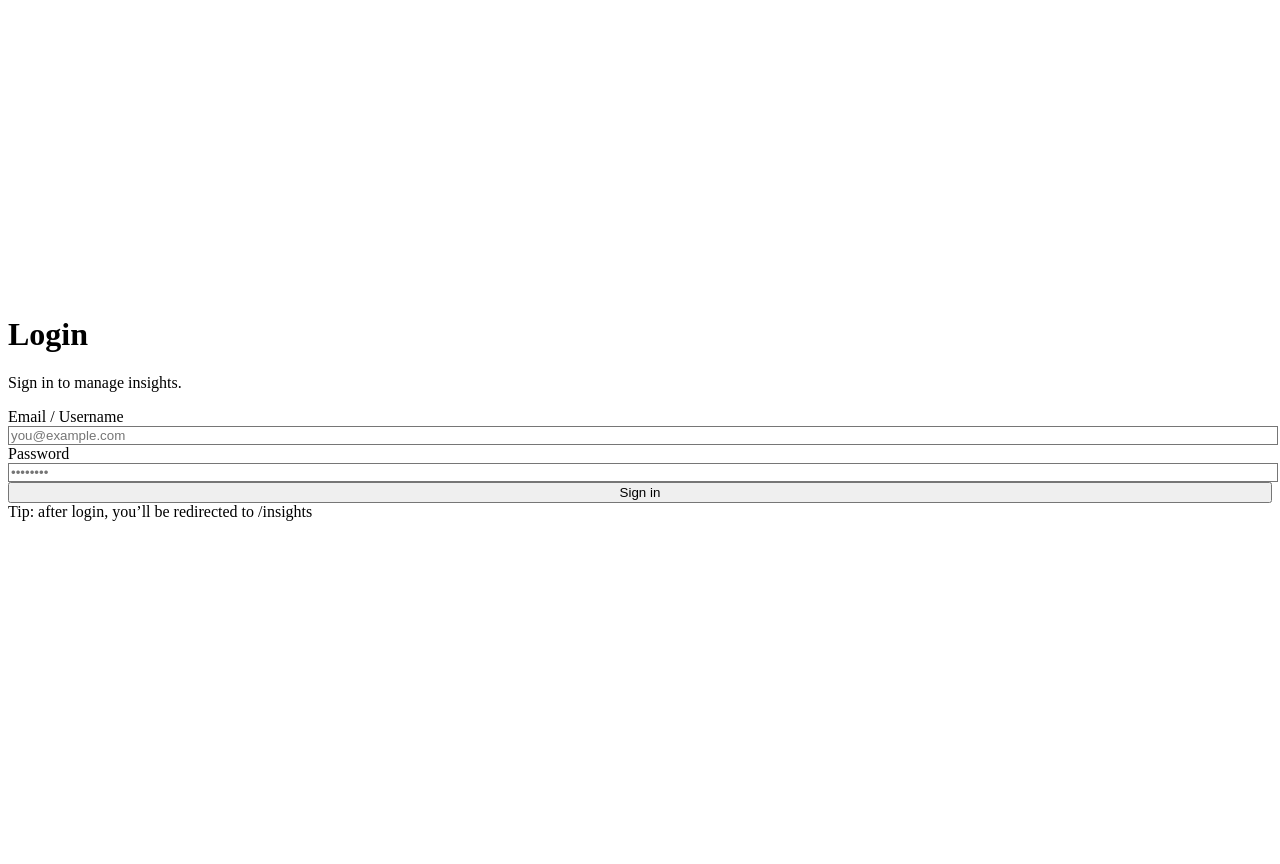
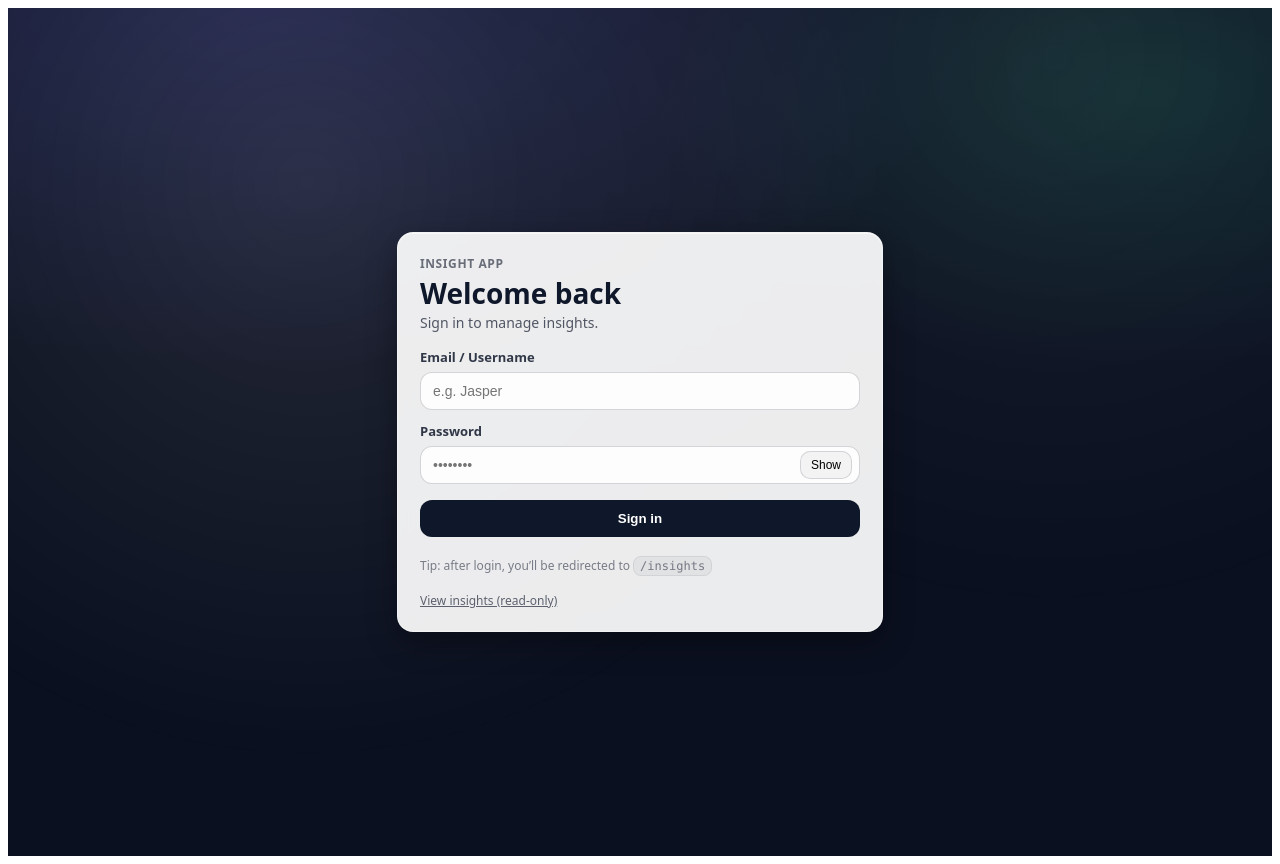
Before and after one commit to dev-jasper/insight-app, a React (Vite) app in the folder frontend/: page /login in a window 1280 px wide. Before the commit the page ends 816 px from the top, so only its background shows below. Built offline with nearby package versions, Linux system fonts and the light colour scheme; no server answers.

Commit message:
Added Style in Login Page

```diff
--- a/frontend/src/api/errors.ts
+++ b/frontend/src/api/errors.ts
@@ -3,7 +3,7 @@ import type { ApiError } from "./types";
 export type FieldErrors = Record<string, string[]>;
 
 export type ParsedApiError = {
-  message: string;              // human-friendly message
+  message: string;
   fieldErrors: FieldErrors;     // field-level errors (title/body/tags...)
   status?: number;
 };
@@ -26,11 +26,11 @@ export function parseApiError(err: unknown): ParsedApiError {
     };
   }
 
-  // If backend uses our standardized shape
+  // If backend uses standardized shape
   const detail = data?.detail;
   const errors = data?.errors ?? {};
 
-  // Fallbacks (sometimes DRF returns {detail:"..."} only, or plain strings)
+  // Fallbacks
   const message =
     detail ||
     (typeof e.response?.data === "string" ? e.response.data : "") ||
--- a/frontend/src/api/http.ts
+++ b/frontend/src/api/http.ts
@@ -21,7 +21,6 @@ http.interceptors.response.use(
         if (err?.response?.status === 401) {
             // simplest exam-safe behavior: drop tokens and force re-login
             tokenStorage.clear();
-            // optional: you can redirect if you want:
             // window.location.href = "/login";
         }
         return Promise.reject(err);
--- a/frontend/src/api/types.ts
+++ b/frontend/src/api/types.ts
@@ -5,7 +5,6 @@ export type Paginated<T> = {
     results: T[];
 };
 
-// If you already know the exact enum values, replace this with a union:
 // export type Category = "Macro" | "Equities" | "FixedIncome" | "Alternatives";
 export type Category = string;
 
--- a/frontend/src/pages/AnalyticsPage.tsx
+++ b/frontend/src/pages/AnalyticsPage.tsx
@@ -100,7 +100,6 @@ export default function AnalyticsPage() {
     );
 
     function goToTag(tag: string) {
-        // your list page reads ?tag=...
         nav(`/insights?tag=${encodeURIComponent(tag)}`);
     }
 
--- a/frontend/src/pages/InsightDetailPage.tsx
+++ b/frontend/src/pages/InsightDetailPage.tsx
@@ -26,7 +26,7 @@ function getCurrentUserIdFromToken(): number | null {
     const payload = getJwtPayload(token);
     if (!payload) return null;
 
-    // SimpleJWT default is usually user_id, but be defensive:
+    // SimpleJWT default is usually user_id,
     const raw =
         (payload as any).user_id ??
         (payload as any).id ??
@@ -134,14 +134,14 @@ export default function InsightDetailPage() {
 
                     {/* Actions */}
                     <div style={{ marginTop: 18, display: "flex", gap: 10, alignItems: "center" }}>
-                        {/* ✅ Edit shown when authenticated (exam-friendly) */}
+                        {/* Edit shown when authenticated (exam-friendly) */}
                         {isAuthenticated && (
                             <Link to={`/insights/${insight.id}/edit`}>
                                 <button type="button">Edit</button>
                             </Link>
                         )}
 
-                        {/* ✅ Delete only for owner (backend enforces too) */}
+                        {/* Delete only for owner (backend enforces too) */}
                         {isAuthenticated && isOwner && (
                             <button type="button" onClick={onDelete} disabled={deleting}>
                                 {deleting ? "Deleting…" : "Delete"}
--- a/frontend/src/pages/LoginPage.tsx
+++ b/frontend/src/pages/LoginPage.tsx
@@ -1,168 +1,334 @@
-import { FormEvent, useMemo, useState } from "react";
-import { useLocation, useNavigate } from "react-router-dom";
+import { useMemo, useState } from "react";
+import { useLocation, useNavigate, Link } from "react-router-dom";
 import { loginApi } from "../api/auth";
-import type { ApiError } from "../api/types";
+import type { ApiError, LoginResponse } from "../api/types";
 import { useAuth } from "../auth/AuthContext";
+import { parseApiError } from "../api/errors";
 
-function isValidEmail(email: string) {
-    // simple and good enough for exam
-    return /^[^\s@]+@[^\s@]+\.[^\s@]+$/.test(email.trim());
-}
+type FieldErrors = Partial<Record<"username" | "password", string>>;
 
 export default function LoginPage() {
-    const navigate = useNavigate();
-    const location = useLocation();
+    const nav = useNavigate();
+    const loc = useLocation();
     const { login } = useAuth();
 
-    const redirectTo = useMemo(() => {
-        const state = location.state as { from?: string } | null;
-        return state?.from ?? "/insights";
-    }, [location.state]);
+    const redirectTo = (loc.state as any)?.from?.pathname ?? "/insights";
 
-    const [emailOrUsername, setEmailOrUsername] = useState("");
+    const [username, setUsername] = useState("");
     const [password, setPassword] = useState("");
+    const [showPw, setShowPw] = useState(false);
 
-    const [fieldErrors, setFieldErrors] = useState<{
-        emailOrUsername?: string;
-        password?: string;
-    }>({});
+    const [submitting, setSubmitting] = useState(false);
+    const [formError, setFormError] = useState("");
+    const [fieldErrors, setFieldErrors] = useState<FieldErrors>({});
 
-    const [formError, setFormError] = useState<string | null>(null);
-    const [submitting, setSubmitting] = useState(false);
+    const canSubmit = useMemo(() => {
+        return username.trim().length > 0 && password.length > 0 && !submitting;
+    }, [username, password, submitting]);
 
-    function validate() {
-        const errs: typeof fieldErrors = {};
+    async function onSubmit(e: React.FormEvent) {
+        e.preventDefault();
+        setFormError("");
+        setFieldErrors({});
 
-        if (!emailOrUsername.trim()) {
-            errs.emailOrUsername = "This field is required.";
-        } else {
-            // If you know it's email-based login, keep this.
-            // If it's username-based, remove this email check.
-            const looksLikeEmail = emailOrUsername.includes("@");
-            if (looksLikeEmail && !isValidEmail(emailOrUsername)) {
-                errs.emailOrUsername = "Please enter a valid email address.";
-            }
+        const nextFieldErrors: FieldErrors = {};
+        if (!username.trim()) nextFieldErrors.username = "Username is required.";
+        if (!password) nextFieldErrors.password = "Password is required.";
+        if (Object.keys(nextFieldErrors).length) {
+            setFieldErrors(nextFieldErrors);
+            return;
         }
-
-        if (!password) {
-            errs.password = "Password is required.";
-        } else if (password.length < 6) {
-            errs.password = "Password must be at least 6 characters.";
-        }
-
-        setFieldErrors(errs);
-        return Object.keys(errs).length === 0;
-    }
-
-    async function onSubmit(e: FormEvent) {
-        e.preventDefault();
-        setFormError(null);
-
-        if (!validate()) return;
 
         setSubmitting(true);
         try {
-            // Choose ONE payload shape based on your backend:
-            // A) email login:
-            const payload = { username: emailOrUsername.trim(), password };
+            const res: LoginResponse = await loginApi({
+                username: username.trim(),
+                password,
+            });
 
-            // B) username login (if needed):
-            // const payload = { username: emailOrUsername.trim(), password };
+            login(res); // stores tokens, sets auth state
+            nav(redirectTo, { replace: true });
+        } catch (err) {
+            const parsed = parseApiError(err);
+            setFormError(parsed.message || "Login failed. Please try again.");
 
-            const tokens = await loginApi(payload);
-            login(tokens);
-
-            navigate(redirectTo, { replace: true });
-        } catch (err: any) {
-            const data: ApiError | undefined = err?.response?.data;
-
-            // Try to display standardized backend errors if present
-            if (data?.errors) {
-                const next: typeof fieldErrors = {};
-                if (data.errors.email?.[0]) next.emailOrUsername = data.errors.email[0];
-                if (data.errors.username?.[0]) next.emailOrUsername = data.errors.username[0];
-                if (data.errors.password?.[0]) next.password = data.errors.password[0];
-                setFieldErrors((prev) => ({ ...prev, ...next }));
-            }
-
-            setFormError(
-                data?.message ||
-                "Login failed. Please check your credentials and try again."
-            );
+            // Optional: map backend field errors
+            const fe: FieldErrors = {};
+            const be = parsed.fieldErrors;
+            if (be?.username?.[0]) fe.username = be.username[0];
+            if (be?.password?.[0]) fe.password = be.password[0];
+            setFieldErrors(fe);
         } finally {
             setSubmitting(false);
         }
     }
 
     return (
-        <div className="min-h-screen flex items-center justify-center bg-gray-50 p-6">
-            <div className="w-full max-w-md rounded-2xl bg-white shadow p-6">
-                <h1 className="text-2xl font-semibold">Login</h1>
-                <p className="text-sm text-gray-600 mt-1">
-                    Sign in to manage insights.
-                </p>
+        <div style={styles.page}>
+            <div style={styles.bgGlow} />
 
-                {formError ? (
-                    <div className="mt-4 rounded-lg border border-red-200 bg-red-50 p-3 text-sm text-red-700">
-                        {formError}
+            <div style={styles.card}>
+                <div style={styles.headerRow}>
+                    <div>
+                        <div style={styles.kicker}>Insight App</div>
+                        <h1 style={styles.title}>Welcome back</h1>
+                        <p style={styles.subtitle}>Sign in to manage insights.</p>
                     </div>
-                ) : null}
+                </div>
 
-                <form className="mt-6 space-y-4" onSubmit={onSubmit}>
-                    <div>
-                        <label className="block text-sm font-medium text-gray-700">
-                            Email / Username
-                        </label>
+                {formError && (
+                    <div style={styles.alert}>
+                        <div style={styles.alertTitle}>Login failed</div>
+                        <div style={styles.alertBody}>{formError}</div>
+                    </div>
+                )}
+
+                <form onSubmit={onSubmit} style={styles.form}>
+                    <div style={styles.field}>
+                        <label style={styles.label}>Email / Username</label>
                         <input
-                            className={`mt-1 w-full rounded-lg border p-2 outline-none focus:ring-2 ${fieldErrors.emailOrUsername
-                                ? "border-red-300 focus:ring-red-200"
-                                : "border-gray-300 focus:ring-gray-200"
-                                }`}
-                            value={emailOrUsername}
-                            onChange={(e) => setEmailOrUsername(e.target.value)}
+                            value={username}
+                            onChange={(e) => setUsername(e.target.value)}
+                            placeholder="e.g. Jasper"
                             autoComplete="username"
-                            placeholder="you@example.com"
+                            style={{
+                                ...styles.input,
+                                ...(fieldErrors.username ? styles.inputError : null),
+                            }}
                         />
-                        {fieldErrors.emailOrUsername ? (
-                            <p className="mt-1 text-xs text-red-600">
-                                {fieldErrors.emailOrUsername}
-                            </p>
-                        ) : null}
+                        {fieldErrors.username && (
+                            <div style={styles.fieldError}>{fieldErrors.username}</div>
+                        )}
                     </div>
 
-                    <div>
-                        <label className="block text-sm font-medium text-gray-700">
-                            Password
-                        </label>
-                        <input
-                            type="password"
-                            className={`mt-1 w-full rounded-lg border p-2 outline-none focus:ring-2 ${fieldErrors.password
-                                ? "border-red-300 focus:ring-red-200"
-                                : "border-gray-300 focus:ring-gray-200"
-                                }`}
-                            value={password}
-                            onChange={(e) => setPassword(e.target.value)}
-                            autoComplete="current-password"
-                            placeholder="••••••••"
-                        />
-                        {fieldErrors.password ? (
-                            <p className="mt-1 text-xs text-red-600">{fieldErrors.password}</p>
-                        ) : null}
+                    <div style={styles.field}>
+                        <label style={styles.label}>Password</label>
+
+                        <div style={styles.passwordContainer}>
+                            <input
+                                value={password}
+                                onChange={(e) => setPassword(e.target.value)}
+                                placeholder="••••••••"
+                                type={showPw ? "text" : "password"}
+                                autoComplete="current-password"
+                                style={{
+                                    ...styles.passwordInput,
+                                    ...(fieldErrors.password ? styles.inputError : null),
+                                }}
+                            />
+
+                            <button
+                                type="button"
+                                onClick={() => setShowPw((s) => !s)}
+                                style={styles.showBtn}
+                            >
+                                {showPw ? "Hide" : "Show"}
+                            </button>
+                        </div>
+
+                        {fieldErrors.password && (
+                            <div style={styles.fieldError}>{fieldErrors.password}</div>
+                        )}
                     </div>
 
-                    <button
-                        disabled={submitting}
-                        className="w-full rounded-lg bg-black text-white py-2 font-medium disabled:opacity-60"
-                    >
-                        {submitting ? "Signing in..." : "Sign in"}
+                    <button type="submit" disabled={!canSubmit} style={styles.primaryBtn}>
+                        {submitting ? "Signing in…" : "Sign in"}
                     </button>
+
+                    <div style={styles.footerRow}>
+                        <span style={{ opacity: 0.75 }}>
+                            Tip: after login, you’ll be redirected to{" "}
+                            <code style={styles.code}>/insights</code>
+                        </span>
+                    </div>
+
+                    <div style={styles.miniLinks}>
+                        <Link to="/insights" style={styles.linkMuted}>
+                            View insights (read-only)
+                        </Link>
+                    </div>
                 </form>
-
-                <div className="mt-4 text-xs text-gray-500">
-                    Tip: after login, you’ll be redirected to{" "}
-                    <span className="font-mono">{redirectTo}</span>
-                </div>
             </div>
         </div>
     );
 }
+
+const styles: Record<string, React.CSSProperties> = {
+    page: {
+        minHeight: "100vh",
+        display: "grid",
+        placeItems: "center",
+        padding: 24,
+        fontFamily:
+            'ui-sans-serif, system-ui, -apple-system, Segoe UI, Roboto, Helvetica, Arial, "Apple Color Emoji", "Segoe UI Emoji"',
+        background:
+            "radial-gradient(1200px 600px at 20% 0%, rgba(99,102,241,.18), transparent 60%), radial-gradient(900px 500px at 90% 10%, rgba(16,185,129,.14), transparent 55%), #0b1020",
+        color: "#0f172a",
+        position: "relative",
+        overflow: "hidden",
+    },
+    bgGlow: {
+        position: "absolute",
+        inset: -200,
+        background:
+            "radial-gradient(circle at 30% 30%, rgba(255,255,255,.10), transparent 40%), radial-gradient(circle at 75% 20%, rgba(255,255,255,.06), transparent 35%)",
+        filter: "blur(6px)",
+        pointerEvents: "none",
+    },
+    card: {
+        width: "100%",
+        maxWidth: 440,
+        background: "rgba(255,255,255,0.92)",
+        border: "1px solid rgba(255,255,255,0.35)",
+        borderRadius: 16,
+        padding: 22,
+        boxShadow:
+            "0 10px 30px rgba(0,0,0,0.35), 0 1px 0 rgba(255,255,255,0.6) inset",
+        backdropFilter: "blur(10px)",
+        position: "relative",
+    },
+    headerRow: {
+        display: "flex",
+        justifyContent: "space-between",
+        alignItems: "flex-start",
+        gap: 12,
+    },
+    kicker: {
+        fontSize: 12,
+        fontWeight: 700,
+        letterSpacing: 0.6,
+        textTransform: "uppercase",
+        color: "rgba(15, 23, 42, 0.6)",
+    },
+    title: {
+        margin: "6px 0 4px",
+        fontSize: 28,
+        lineHeight: 1.1,
+        color: "#0f172a",
+    },
+    subtitle: {
+        margin: 0,
+        fontSize: 14,
+        color: "rgba(15, 23, 42, 0.7)",
+    },
+    alert: {
+        marginTop: 14,
+        borderRadius: 12,
+        padding: "10px 12px",
+        border: "1px solid rgba(244,63,94,0.35)",
+        background: "rgba(244,63,94,0.08)",
+        color: "#9f1239",
+    },
+    alertTitle: {
+        fontWeight: 800,
+        fontSize: 13,
+        marginBottom: 2,
+    },
+    alertBody: {
+        fontSize: 13,
+        opacity: 0.95,
+    },
+    form: {
+        marginTop: 16,
+        display: "grid",
+        gap: 12,
+    },
+    field: {
+        display: "grid",
+        gap: 6,
+    },
+    label: {
+        fontSize: 13,
+        fontWeight: 700,
+        color: "rgba(15, 23, 42, 0.85)",
+    },
+    input: {
+        width: "100%",
+        padding: "10px 12px",
+        borderRadius: 12,
+        border: "1px solid rgba(15, 23, 42, 0.18)",
+        outline: "none",
+        background: "rgba(255,255,255,0.9)",
+        fontSize: 14,
+        boxSizing: "border-box",
+    },
+    inputError: {
+        border: "1px solid rgba(244,63,94,0.55)",
+        background: "rgba(244,63,94,0.05)",
+    },
+    fieldError: {
+        fontSize: 12,
+        color: "#be123c",
+    },
+    passwordRow: {
+        position: "relative",
+    },
+    showBtn: {
+        position: "absolute",
+        right: 8,
+        top: "50%",
+        transform: "translateY(-50%)",
+        height: 28,
+        display: "inline-flex",
+        alignItems: "center",
+        justifyContent: "center",
+        borderRadius: 10,
+        border: "1px solid rgba(15, 23, 42, 0.14)",
+        background: "rgba(15,23,42,0.04)",
+        padding: "0 10px",
+        fontSize: 12,
+        cursor: "pointer",
+    },
+    primaryBtn: {
+        marginTop: 4,
+        padding: "10px 12px",
+        borderRadius: 12,
+        border: "1px solid rgba(15, 23, 42, 0.18)",
+        background: "#0f172a",
+        color: "white",
+        fontWeight: 800,
+        cursor: "pointer",
+        opacity: 1,
+    },
+    footerRow: {
+        marginTop: 8,
+        fontSize: 12,
+        color: "rgba(15, 23, 42, 0.7)",
+    },
+    code: {
+        fontFamily:
+            'ui-monospace, SFMono-Regular, Menlo, Monaco, Consolas, "Liberation Mono", "Courier New", monospace',
+        fontSize: 12,
+        padding: "2px 6px",
+        borderRadius: 8,
+        background: "rgba(15,23,42,0.06)",
+        border: "1px solid rgba(15,23,42,0.10)",
+    },
+    miniLinks: {
+        marginTop: 6,
+        display: "flex",
+        justifyContent: "space-between",
+    },
+    linkMuted: {
+        fontSize: 12,
+        color: "rgba(15, 23, 42, 0.65)",
+        textDecoration: "underline",
+    },
+    passwordContainer: {
+        position: "relative",
+        display: "flex",
+        alignItems: "center",
+    },
+
+    passwordInput: {
+        width: "100%",
+        padding: "10px 12px",
+        paddingRight: 70,
+        borderRadius: 12,
+        border: "1px solid rgba(15, 23, 42, 0.18)",
+        outline: "none",
+        background: "rgba(255,255,255,0.9)",
+        fontSize: 14,
+        boxSizing: "border-box",
+    },
+};
```
